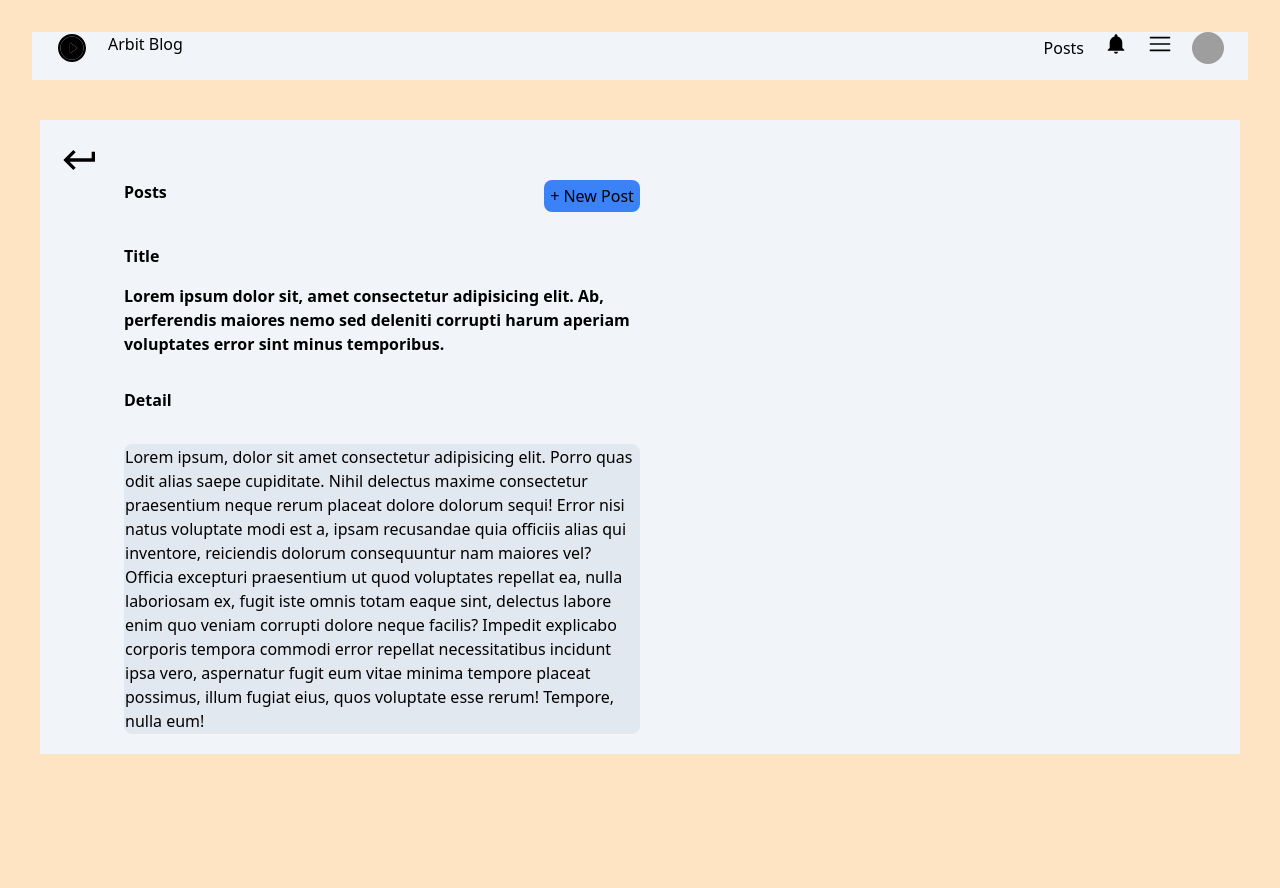
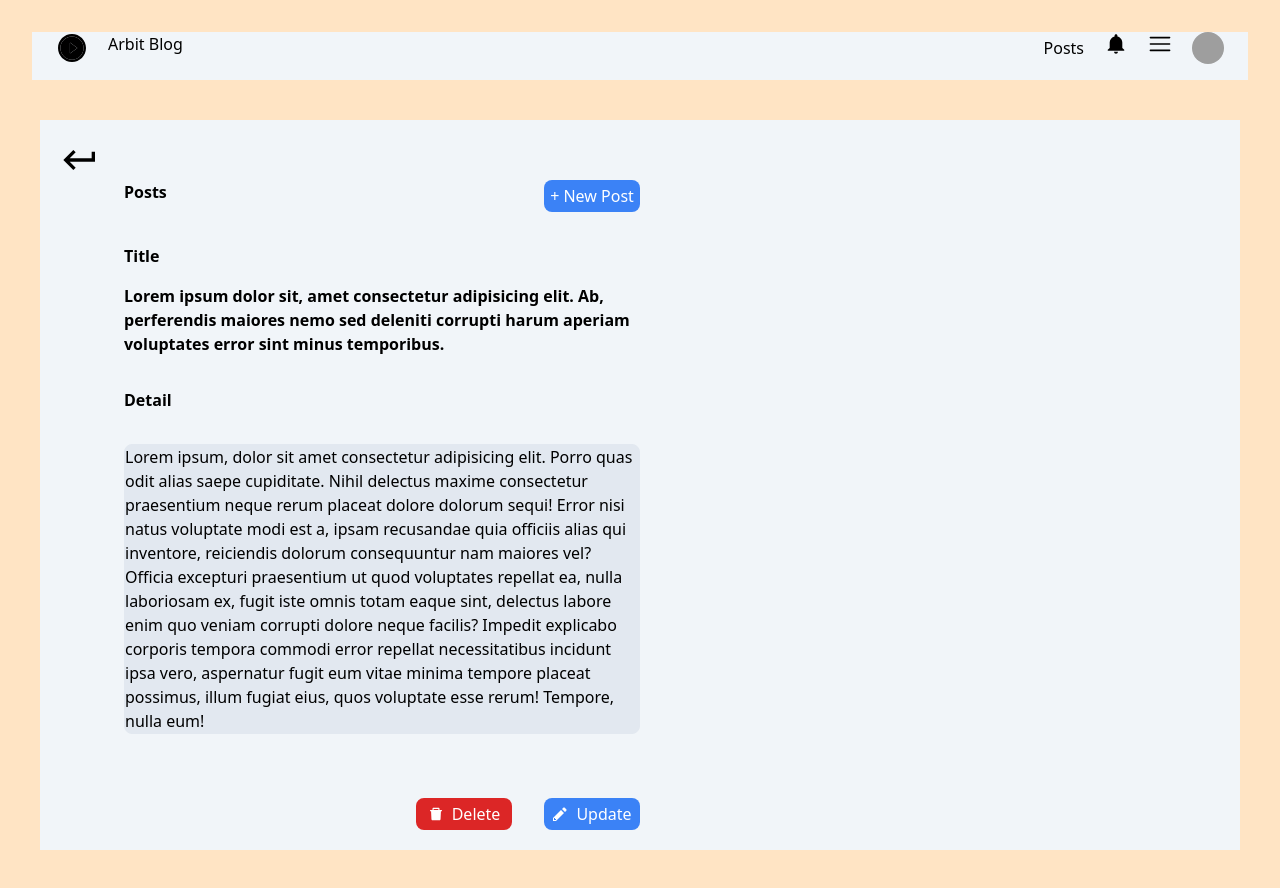
Before and after one commit to mucahitkarakus/e-commerce-case, a React (Create React App) app: page /post in a window 1280 px wide. Before the commit the page ends 800 px from the top, so only its background shows below. Built offline with nearby package versions, Linux system fonts and the light colour scheme; grey boxes are pictures that could not be loaded.

Commit message:
post ui done left redux and api

```diff
--- a/src/components/Navbar/Navbar.jsx
+++ b/src/components/Navbar/Navbar.jsx
@@ -5,7 +5,7 @@ import { RxHamburgerMenu } from 'react-icons/rx'
 
 const Navbar = () => {
   return (
-   <div className='bg-slate-100 h-12 m-8 '>
+   <div className='bg-slate-100 h-12 m-8  '>
         <div className='flex items-center justify-between m-6 '>
             <div className='flex'>
             <AiTwotonePlayCircle className='w-8 h-8 mr-5' />
--- a/src/pages/Post.jsx
+++ b/src/pages/Post.jsx
@@ -1,7 +1,8 @@
 import React from 'react'
 import {MdKeyboardReturn} from "react-icons/md"
 import {useNavigate} from "react-router"
-
+import {AiFillDelete} from "react-icons/ai"
+import {GoPencil} from "react-icons/go"
 
 const Post = () => {
     const navigate = useNavigate();
@@ -16,7 +17,7 @@ const Post = () => {
       <div className='w-[50%]'>
         <div className='flex justify-between ml-16' >
             <h2 className='font-bold'>Posts</h2>
-            <button className='bg-blue-500 w-24 h-8 rounded-lg '><span>+</span> New Post</button>
+            <button className='bg-blue-500 w-24 h-8 rounded-lg text-white '><span>+</span> New Post</button>
         </div>
         <div className='ml-16  mt-8 font-bold'>
             <h2>Title</h2>
@@ -26,6 +27,12 @@ const Post = () => {
             <h2 className='font-bold'>Detail</h2>
             <p className='mt-8 border border-slate-200 bg-slate-200 rounded-lg '>Lorem ipsum, dolor sit amet consectetur adipisicing elit. Porro quas odit alias saepe cupiditate. Nihil delectus maxime consectetur praesentium neque rerum placeat dolore dolorum sequi! Error nisi natus voluptate modi est a, ipsam recusandae quia officiis alias qui inventore, reiciendis dolorum consequuntur nam maiores vel? Officia excepturi praesentium ut quod voluptates repellat ea, nulla laboriosam ex, fugit iste omnis totam eaque sint, delectus labore enim quo veniam corrupti dolore neque facilis? Impedit explicabo corporis tempora commodi error repellat necessitatibus incidunt ipsa vero, aspernatur fugit eum vitae minima tempore placeat possimus, illum fugiat eius, quos voluptate esse rerum! Tempore, nulla eum!</p>
         </div>
+        <div className='flex mt-16 justify-end '>
+            <button className='flex items-center justify-center bg-red-600 w-24 h-8 rounded-lg text-white '>
+                <AiFillDelete/> <span className='ml-2'>Delete</span>
+            </button>
+            <button className='flex items-center justify-center bg-blue-500 w-24 h-8 rounded-lg ml-8 text-white'> <GoPencil/> <span className='ml-2'>Update</span>  </button>
+        </div>
       </div>
     </div>
   )
```
